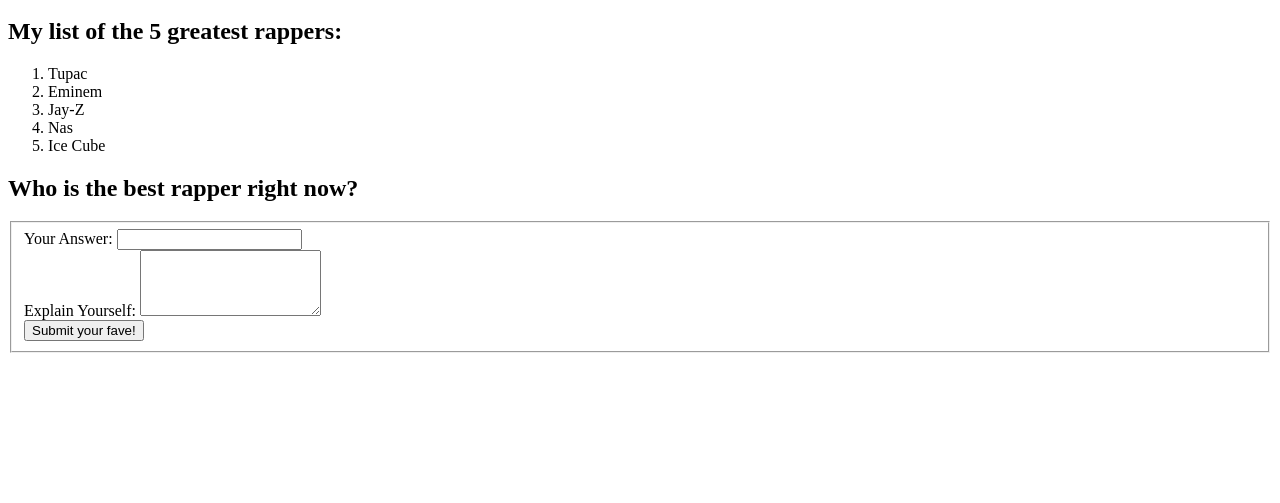
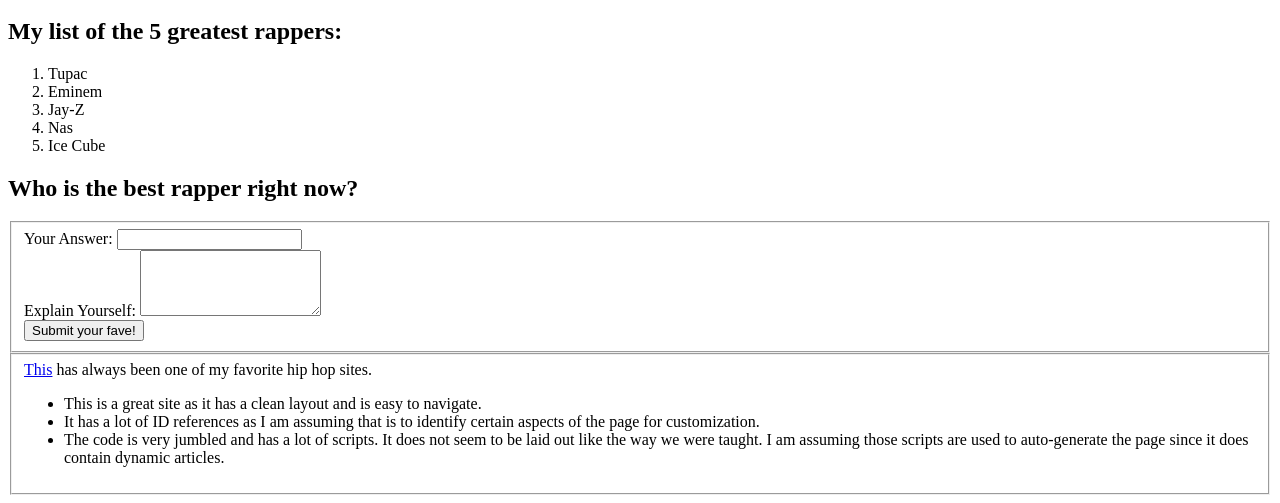
Before and after one commit to jonpared/solo-challenge, a plain HTML site: page index.html in a window 1280 px wide. Shown: the part 443-946 px from the top of the page. Before the commit the page ends 804 px from the top, so only its background shows below. Drawn offline with Linux system fonts and the light colour scheme.

Commit message:
Finalized index page by linking it to kendrick2 file

```diff
--- a/index.html
+++ b/index.html
@@ -24,7 +24,7 @@
 
  	<div>
 		<H2>Who is the best rapper right now?</H2>
-			<form name="best rapper" action="kendrick.html" method="post">
+			<form name="best rapper" action="kendrick2.html" method="post">
 
   		<fieldset>
     		<div>
@@ -40,10 +40,18 @@
 			<button type="submit">Submit your fave!</button>
 			</form>
 		</fieldset>
-
 	</div>
 
-
+	<fieldset>
+	<div>
+		<a href="http://www.sohh.com/">This</a> has always been one of my favorite hip hop sites.
+		<ul>
+			<li>This is a great site as it has a clean layout and is easy to navigate.</li>
+			<li>It has a lot of ID references as I am assuming that is to identify certain aspects of the page for customization.</li>
+			<li>The code is very jumbled and has a lot of scripts. It does not seem to be laid out like the way we were taught. I am assuming those scripts are used to auto-generate the page since it does contain dynamic articles.</li>
+		</ul>
+	</div>
+     </fieldset>
 
 </body>
 </html>
```
